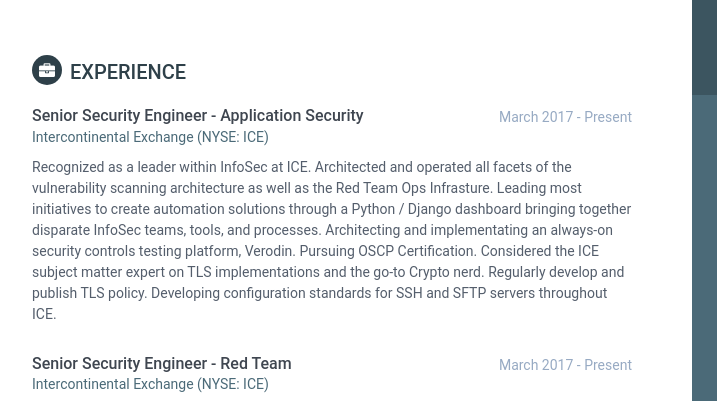
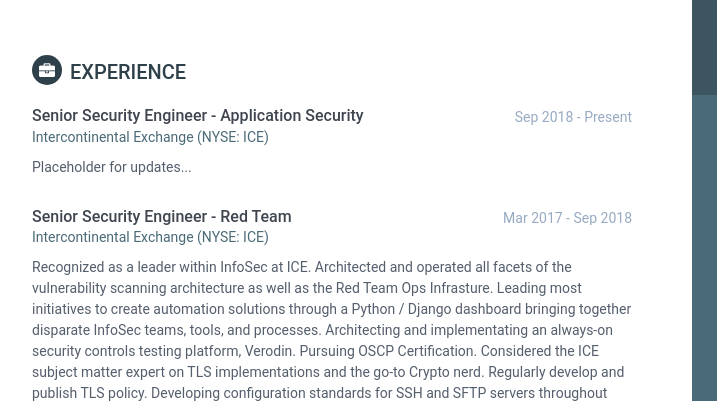
Before and after one commit to iancnorden/Resume-Site, a plain HTML site: page index.html in a window 1280 px wide. Shown: the part 248-649 px from the top of the page, 188-905 px from the left. Drawn offline with Linux system fonts and the light colour scheme.

Commit message:
Update index.html
Few more blank lines gone, date updates, placeholder insert.

```diff
--- a/index.html
+++ b/index.html
@@ -26,7 +26,6 @@
         <a href="https://iancnorden.com/assets/resume/iancnorden_res.pdf" target="_blank">PDF resume</a>
       </div>
       <!--//profile-container-->
-
       <div class="contact-container container-block">
         <ul class="list-unstyled contact-list">
           <li class="">
@@ -77,7 +76,6 @@
         </ul>
       </div>
       <!--//Languages-->
-
       <div class="interests-container container-block">
         <h2 class="container-block-title">Personal Interests</h2>
         <ul class="list-unstyled interests-list">
@@ -121,23 +119,14 @@
           <div class="meta">
             <div class="upper-row">
               <h3 class="job-title">Senior Security Engineer - Application Security</h3>
-              <div class="time">March 2017 - Present </div>
+              <div class="time">Sep 2018 - Present </div>
             </div>
             <!--//upper-row-->
             <div class="company"><a href="https://www.theice.com/index">Intercontinental Exchange (NYSE: ICE)</a></div>
           </div>
           <!--//meta-->
           <div class="details">
-            <p>Recognized as a leader within InfoSec at ICE. Architected and operated all facets of the vulnerability
-              scanning
-              architecture as well as the Red Team Ops Infrasture. Leading most initiatives to create automation
-              solutions
-              through a Python / Django dashboard bringing together disparate InfoSec teams, tools, and processes.
-              Architecting
-              and implementating an always-on security controls testing platform, Verodin. Pursuing OSCP Certification.
-              Considered the ICE subject matter expert on TLS implementations and the go-to Crypto nerd. Regularly
-              develop and
-              publish TLS policy. Developing configuration standards for SSH and SFTP servers throughout ICE.
+            <p>Placeholder for updates...
             </p>
           </div>
           <!--//details-->
@@ -147,7 +136,7 @@
           <div class="meta">
             <div class="upper-row">
               <h3 class="job-title">Senior Security Engineer - Red Team</h3>
-              <div class="time">March 2017 - Present </div>
+              <div class="time">Mar 2017 - Sep 2018</div>
             </div>
             <!--//upper-row-->
             <div class="company"><a href="https://www.theice.com/index">Intercontinental Exchange (NYSE: ICE)</a></div>
```
